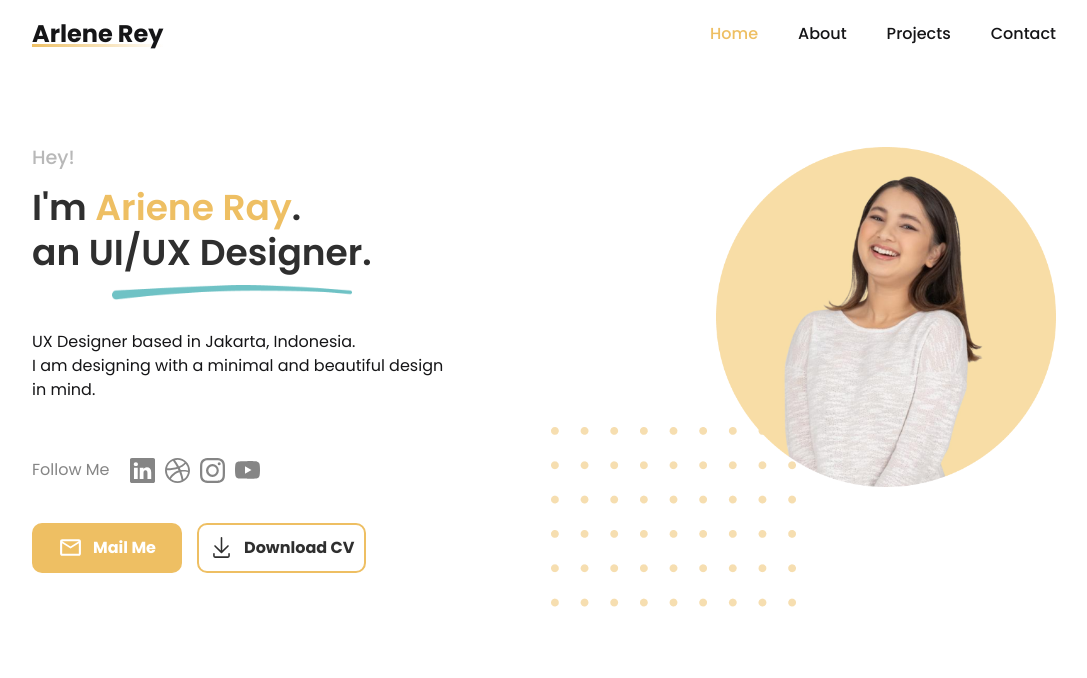
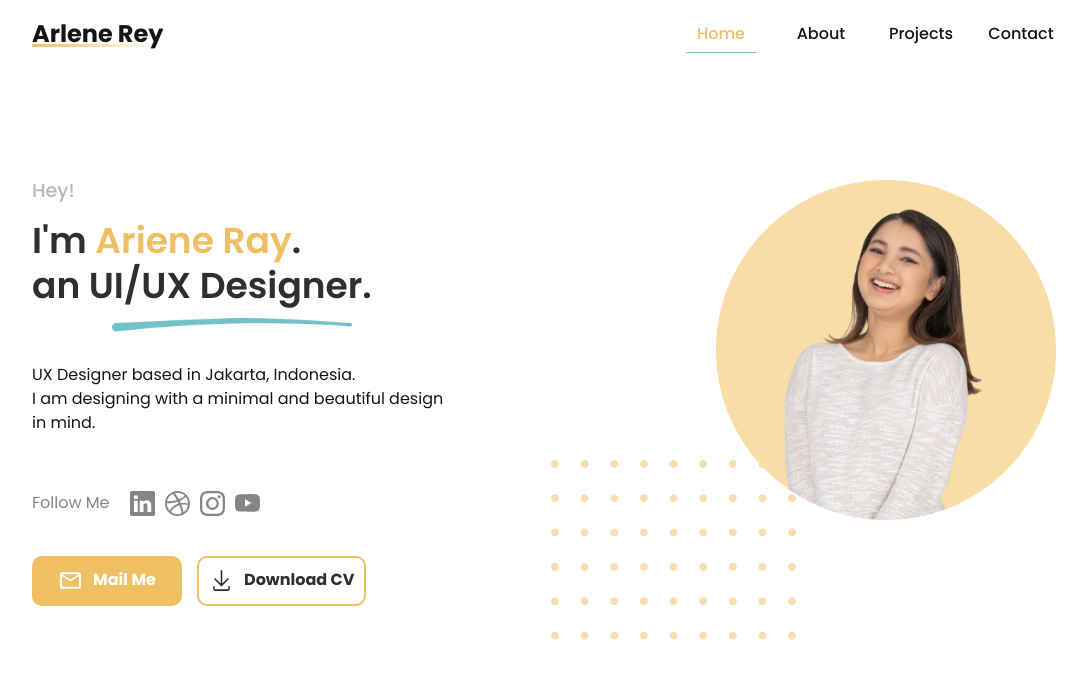
Before and after one commit to Mohxmed/react-designer-portfolio, a React (Vite) app: page / in a window 1280 px wide. Shown: the top 678 px of the page, without its empty margins (96-1183 px from the left). Built offline with nearby package versions, Linux system fonts and the light colour scheme.

Commit message:
Add dynamic header navigator line

```diff
--- a/src/components/Header.jsx
+++ b/src/components/Header.jsx
@@ -1,3 +1,4 @@
+import { useCallback, useState } from "react";
 import Container from "../layouts/Container";
 import "../styles/header.css";
 import { NavLink } from "react-router-dom";
@@ -22,21 +23,53 @@ const Logo = ({ name }) => {
 };
 
 const NavList = () => {
+  // Active Links
   const ifActiveClass = ({ isActive }) => (isActive ? "active" : null);
+  // NavigatorLine
+  const [navigatorLine, setNavigatorLine] = useState(0); // Home
+  const handleNavigatorLine = useCallback((target) => {
+    if (navigatorLine === target) return;
+    if (navigatorLine !== target) setNavigatorLine(target);
+  });
 
   return (
     <div className="nav-list">
       <ul>
-        <NavLink className={ifActiveClass} to="/">
+        <span className="navigator-line" style={{ left: navigatorLine }}></span>
+        <NavLink
+          onClick={() => {
+            handleNavigatorLine(0);
+          }}
+          className={ifActiveClass}
+          to="/"
+        >
           Home
         </NavLink>
-        <NavLink className={ifActiveClass} to="about">
+        <NavLink
+          onClick={() => {
+            handleNavigatorLine(100);
+          }}
+          className={ifActiveClass}
+          to="about"
+        >
           About
         </NavLink>
-        <NavLink className={ifActiveClass} to="projects">
+        <NavLink
+          onClick={() => {
+            handleNavigatorLine(200);
+          }}
+          className={ifActiveClass}
+          to="projects"
+        >
           Projects
         </NavLink>
-        <NavLink className={ifActiveClass} to="contact">
+        <NavLink
+          onClick={() => {
+            handleNavigatorLine(300);
+          }}
+          className={ifActiveClass}
+          to="contact"
+        >
           Contact
         </NavLink>
       </ul>
--- a/src/styles/header.css
+++ b/src/styles/header.css
@@ -1,44 +1,54 @@
+.header {
+  height: 100px;
+}
 .header .container {
   display: flex;
   align-items: center;
   justify-content: space-between;
 }
-
-.logo h2 {
+.header .logo h2 {
   position: relative;
   color: var(--dark-text-color);
+  animation: logoPop 0.5s cubic-bezier(0.39, 0.15, 0, 0.99) infinite alternate;
 }
-.logo h2:hover {
-  animation: pop 0.4s linear infinite alternate;
-}
-.logo h2:after {
+.header .logo h2:after {
   content: "";
   position: absolute;
   width: 100%;
   height: 3px;
+  bottom: 1px;
+  left: 0;
+  z-index: -1;
   background: linear-gradient(45deg, #eebf63, transparent);
-  left: 0;
-  bottom: 1px;
-  z-index: -1;
 }
-
-.nav-list ul {
-  padding: 0;
+.header .nav-list ul {
+  position: relative;
   list-style: none;
   display: flex;
-  gap: 40px;
+  gap: 30px;
+  padding: 0;
 }
-
-.nav-list ul a {
-  text-decoration: none;
+.header .nav-list ul a {
+  width: 70px;
   color: var(--dark-text-color);
   font-weight: 500;
+  text-decoration: none;
+  text-align: center;
 }
-.nav-list ul a.active {
+.header .nav-list ul a.active {
   color: var(--primary-color);
 }
-
-@keyframes pop {
+.navigator-line {
+  width: 70px;
+  height: 1px;
+  background: #6fc2c5;
+  border-radius: 50px;
+  position: absolute;
+  bottom: -10px;
+  transition: all 0.2s linear;
+}
+/* Animation */
+@keyframes logoPop {
   0% {
     scale: 0.9;
   }
```
